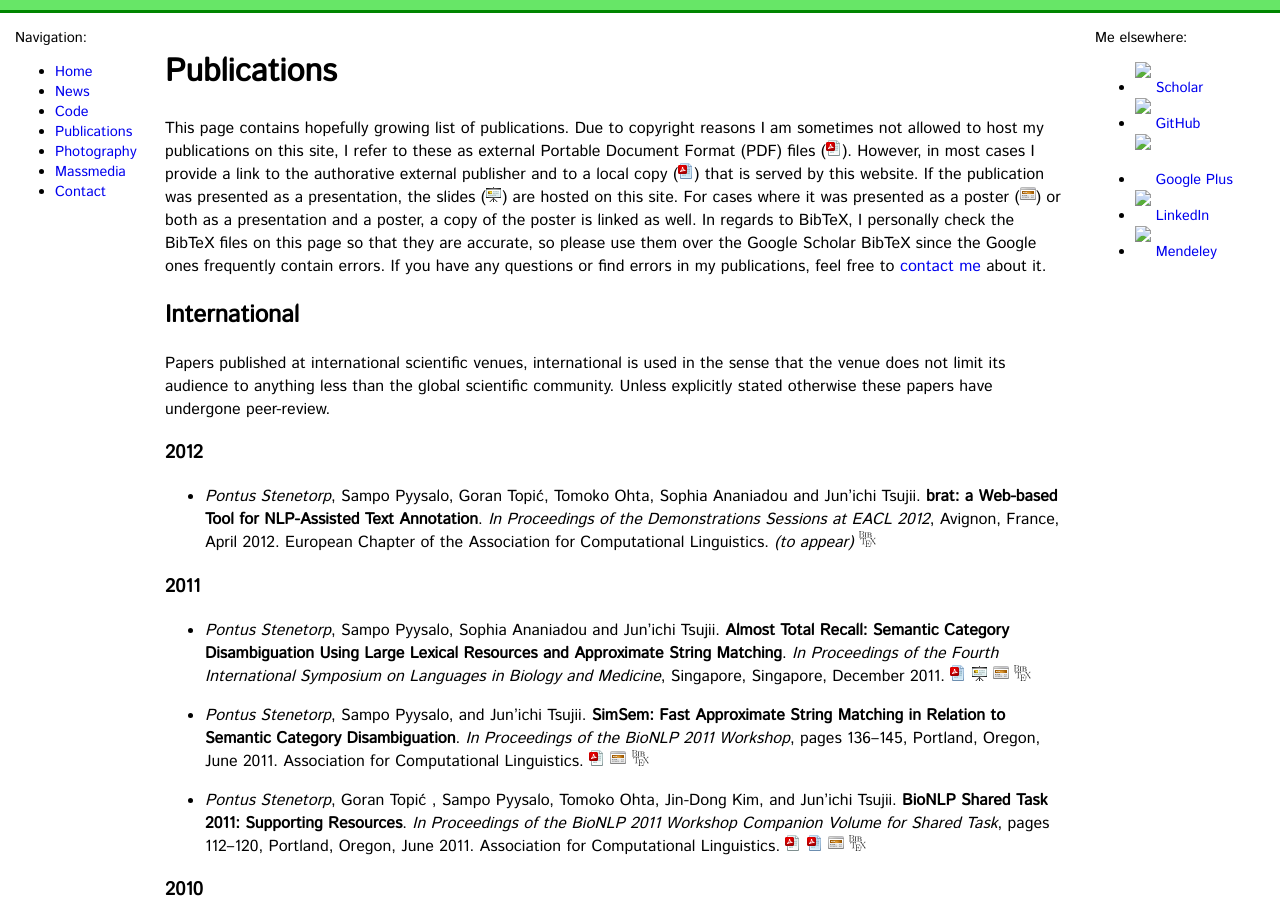
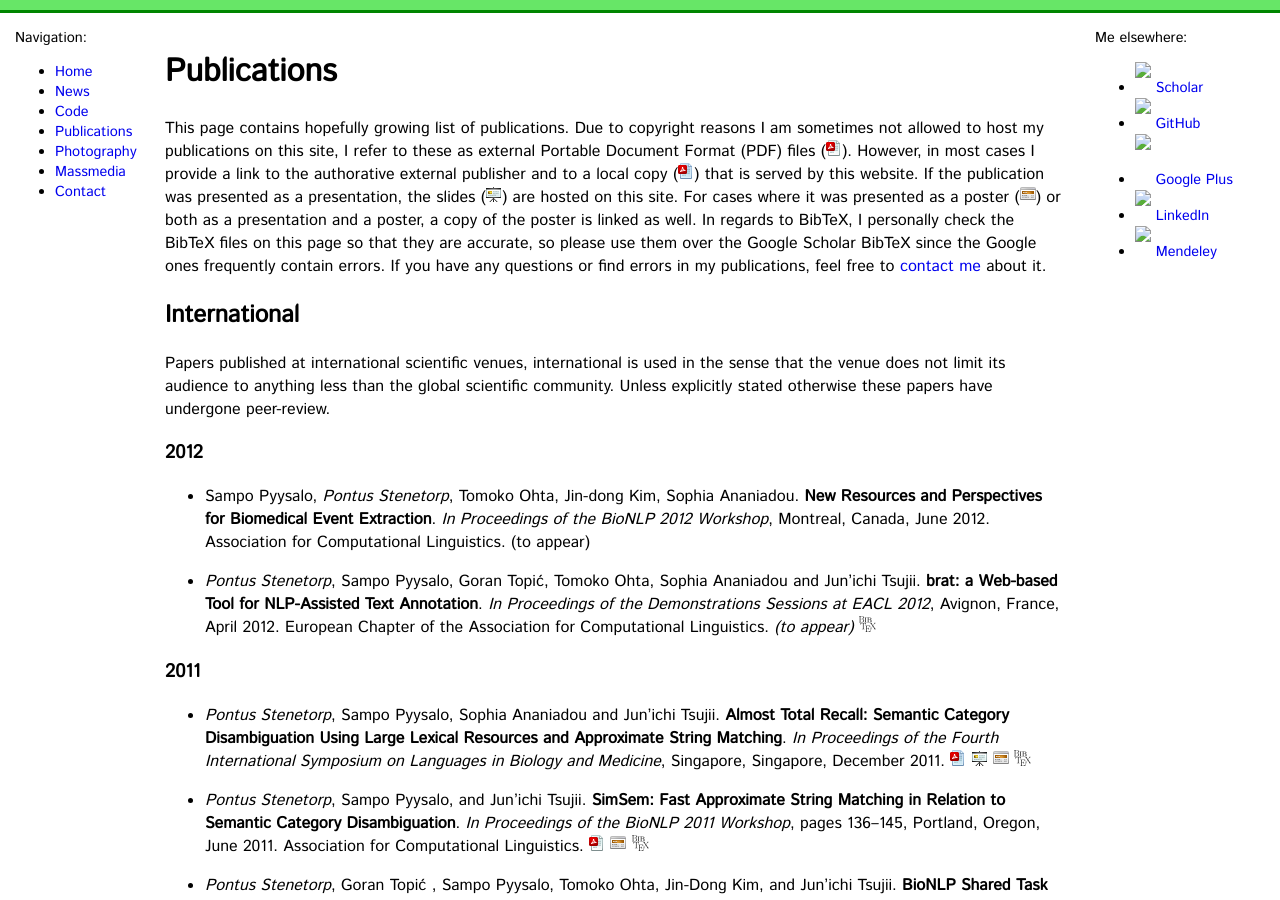
Before and after one commit to gbouchar/ninjin.github.io, a Jekyll site: the page built from publications.md, in a window 1280 px wide and 900 px high. Built offline with Jekyll 4.4.1, drawn with Linux system fonts in a browser that asks for light colours; some web fonts are replaced; Markdown is read by kramdown in place of the engine named in the settings.

Commit message:
Added publication to appear at BioNLP 2012

```diff
--- a/publications.md
+++ b/publications.md
@@ -32,6 +32,13 @@ global scientific community.
 Unless explicitly stated otherwise these papers have undergone peer-review.
 
 ### 2012 ###
+
+* Sampo Pyysalo, *Pontus Stenetorp*, Tomoko Ohta, Jin-dong Kim,
+    Sophia Ananiadou.
+    **New Resources and Perspectives for Biomedical Event Extraction**.
+    *In Proceedings of the BioNLP 2012 Workshop*,
+    Montreal, Canada, June 2012. Association for Computational Linguistics.
+    (to appear)
 
 * *Pontus Stenetorp*, Sampo Pyysalo, Goran Topić, Tomoko Ohta,
     Sophia Ananiadou and Jun'ichi Tsujii. **brat: a Web-based Tool
```
